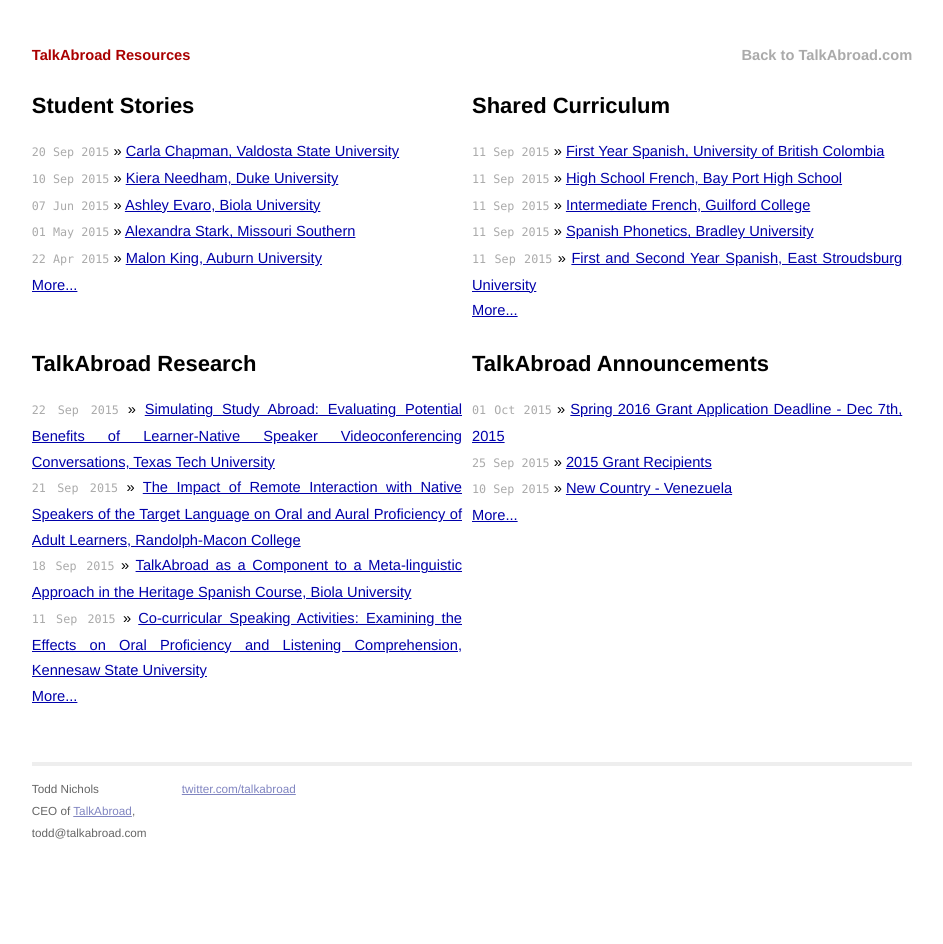
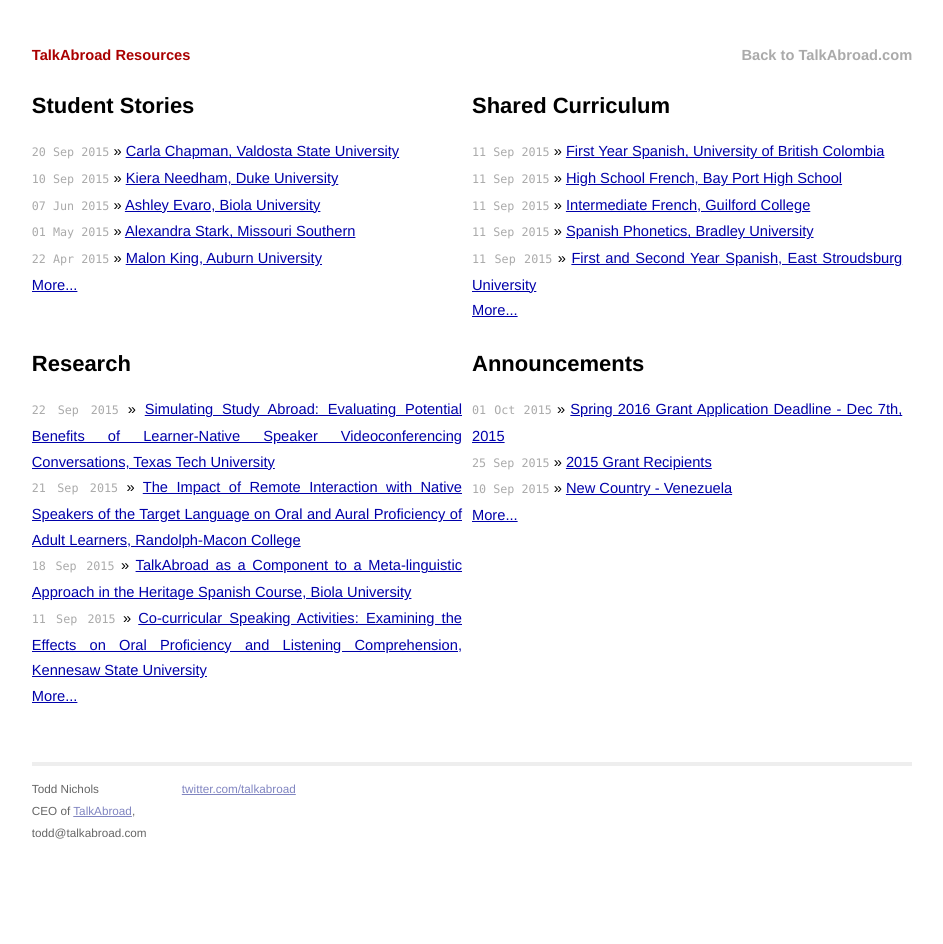
Before and after one commit to toddnichols/toddnichols.github.io, a Jekyll site: the page built from index.html, in a window 1280 px wide. Shown: the whole page, without its empty margins (168-1111 px from the left). Built offline with Jekyll 4.4.1, drawn with Linux system fonts in a browser that asks for light colours.

Commit message:
updating css

```diff
--- a/index.html
+++ b/index.html
@@ -38,7 +38,7 @@
 	</div>
 	<div class="horizontal-separator">
 		<div class="column-separator-left">
-			<h1>TalkAbroad Research</h1>
+			<h1>Research</h1>
 			<ul class="posts">
 				{% assign counter2 = 0 %}
 				{% for post in site.posts  %}
@@ -53,7 +53,7 @@
 			</ul>
 		</div>
 		<div class="column-separator-left">
-			<h1>TalkAbroad Announcements</h1>
+			<h1>Announcements</h1>
 			<ul class="posts">
 				{% assign counter2 = 0 %}
 				{% for post in site.posts  %}
```
